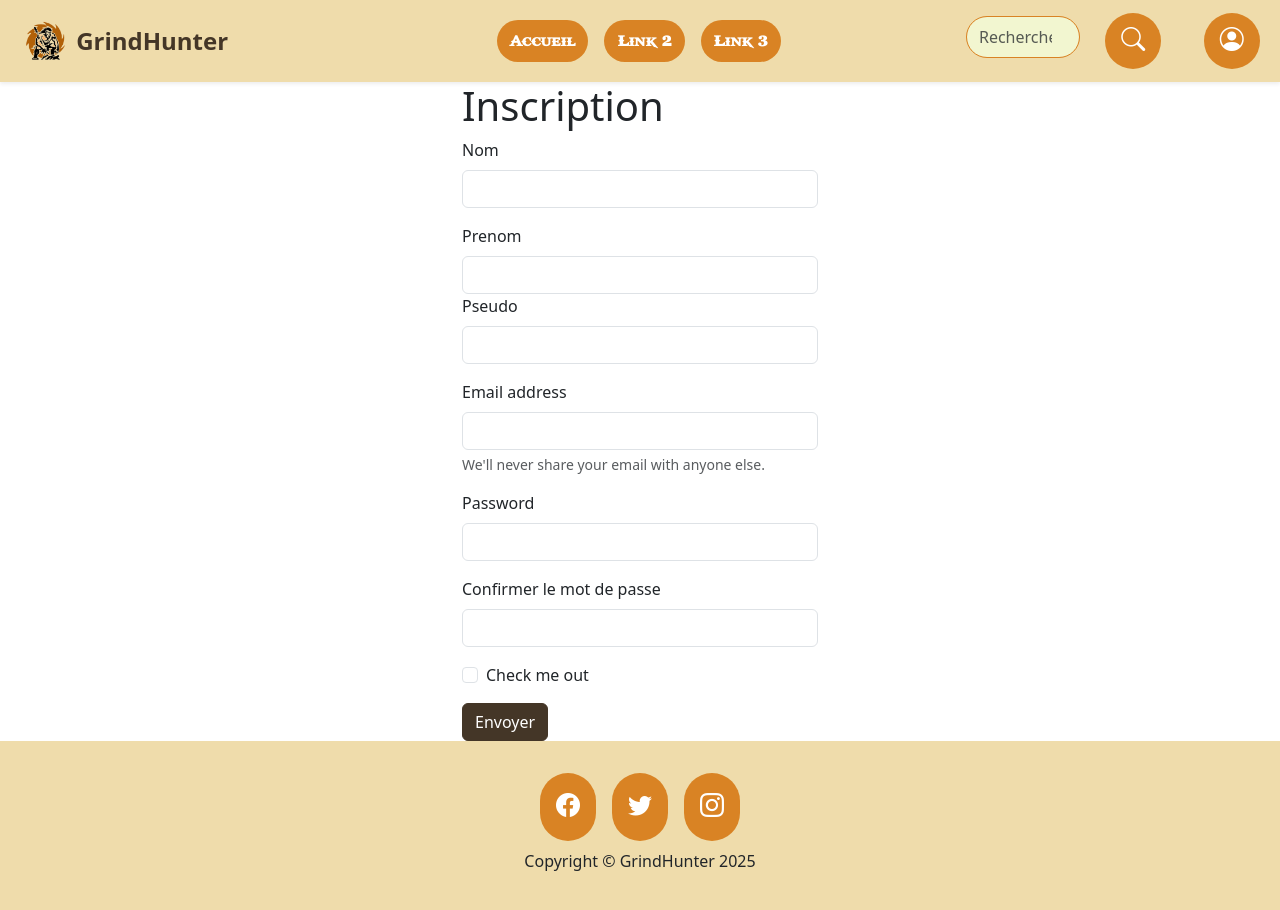
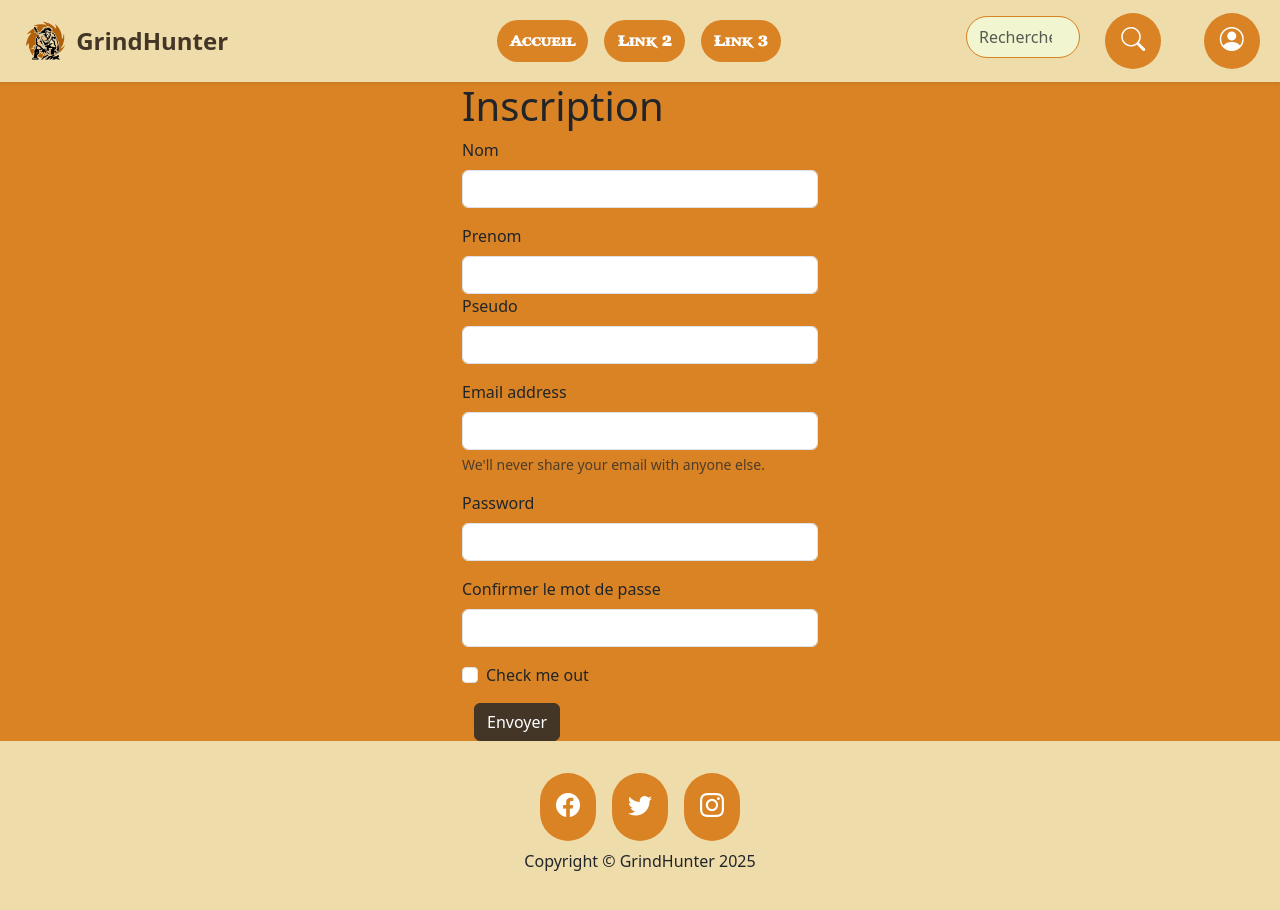
Before and after one commit to bermah1331144/webprojetfinal, a Next.js app: page /inscription in a window 1280 px wide. Shown: the top 910 px of the page. Built offline with nearby package versions, Linux system fonts and the light colour scheme.

Commit message:
Commencer le SASS

```diff
--- a/src/app/details/[id]/page.js
+++ b/src/app/details/[id]/page.js
@@ -5,6 +5,7 @@ import ListCommentaire from "./listCommentaire";
 import AddCommentaire from "./addCommentaire";
 import { useEffect, useState } from "react";
 import { use } from "react";
+import './style.sass';
 export default function pageDetails({params}){
     const [items, setItems] = useState([]);
     const { id }= use(params);
--- /dev/null
+++ b/src/app/details/[id]/style.sass
@@ -0,0 +1,2 @@
+body
+    background-color: #D98324
--- a/src/app/inscription/page.js
+++ b/src/app/inscription/page.js
@@ -1,6 +1,7 @@
 "use client";
 
 import { useState } from "react";
+import './style.sass';
 export default function Inscription() {
     const [message, setMessage] = useState("");
     //doit faire un fetch post qunad on clique sur submit dans une fonction
@@ -62,8 +63,6 @@ export default function Inscription() {
             setMessage("Une erreur s'est produite lors de l'inscription.");
         }
     }
-
-
 
 
     return <>
@@ -155,8 +154,11 @@ export default function Inscription() {
                                 />
                                 <label className="form-check-label" htmlFor="exampleCheck1">Check me out</label>
                             </div>
-                            <button type="submit" className="btn btn-primary">Envoyer</button>
+
                         </form>
+                        <div id="btnInscription" className="container-fluid d-flex">
+                            <button  type="submit" className="btn btn-primary ">Envoyer</button>
+                        </div>
                     </div>
                 </div>
             </div>
--- /dev/null
+++ b/src/app/inscription/style.sass
@@ -0,0 +1,5 @@
+body
+    background-color: #D98324
+
+.btnInscription
+    margin-bottom: 20px
--- a/src/app/pagePrincipale/CardFlow.js
+++ b/src/app/pagePrincipale/CardFlow.js
@@ -5,7 +5,7 @@ import Link from 'next/link';
 export default function CardCarousel({ cards = [] }) {
   const [currentIndex, setCurrentIndex] = useState(0);
   const [isAnimating, setIsAnimating] = useState(false);
-  const idMonste = new URLSearchParams(window.location.search);
+  const id = new URLSearchParams(window.location.search);
 
   const backgroundImages = [
     '/habitat/desert.png',
@@ -141,7 +141,7 @@ export default function CardCarousel({ cards = [] }) {
                     <h3 className="card-title">{card.title}</h3>
                     <p className="card-description">{card.description}</p>
                     <div className="card-actions">
-                      <Link href={`/details/${idMonste}`} className="card-button">
+                      <Link href={`/details/${id}`} className="card-button">
                         Voir détails
                       </Link>
                       <button
```
